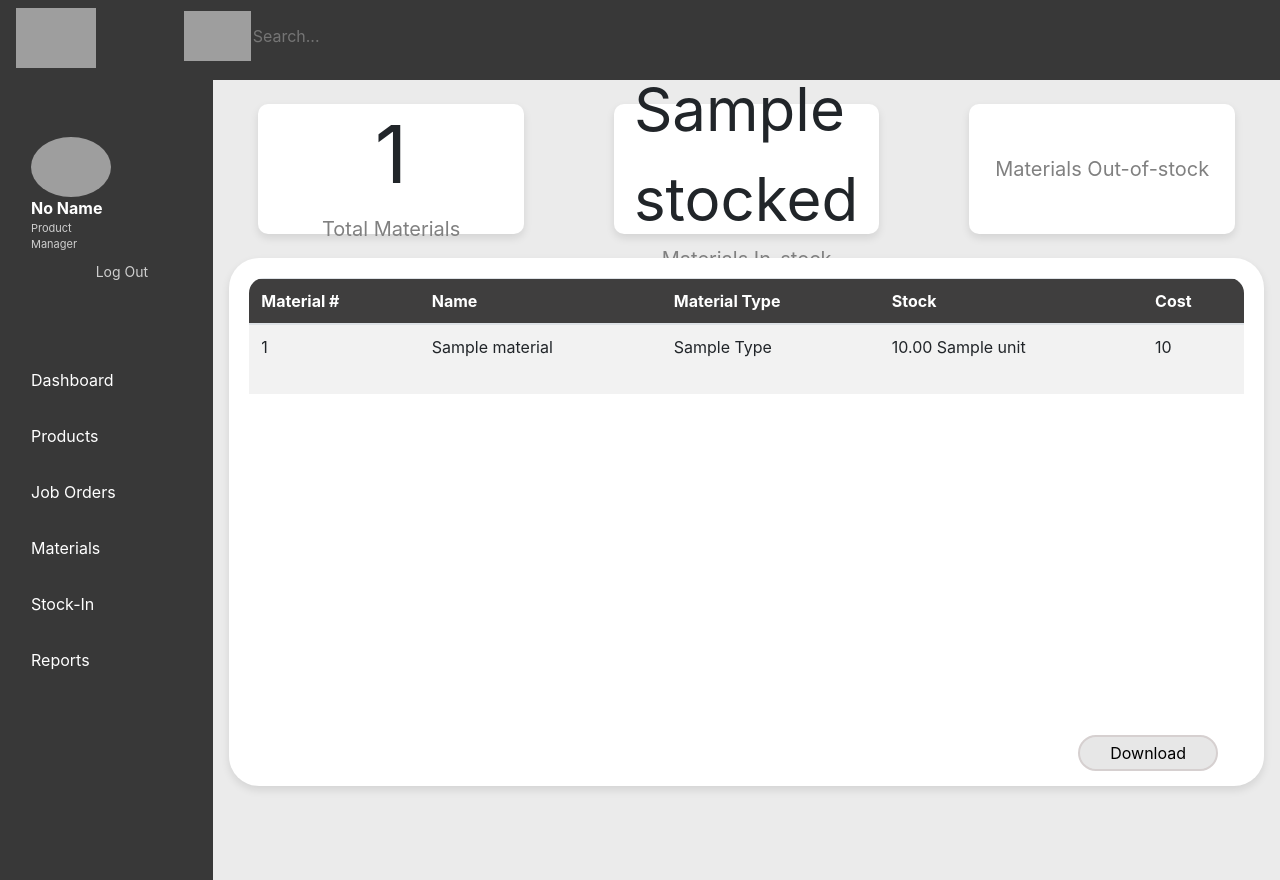
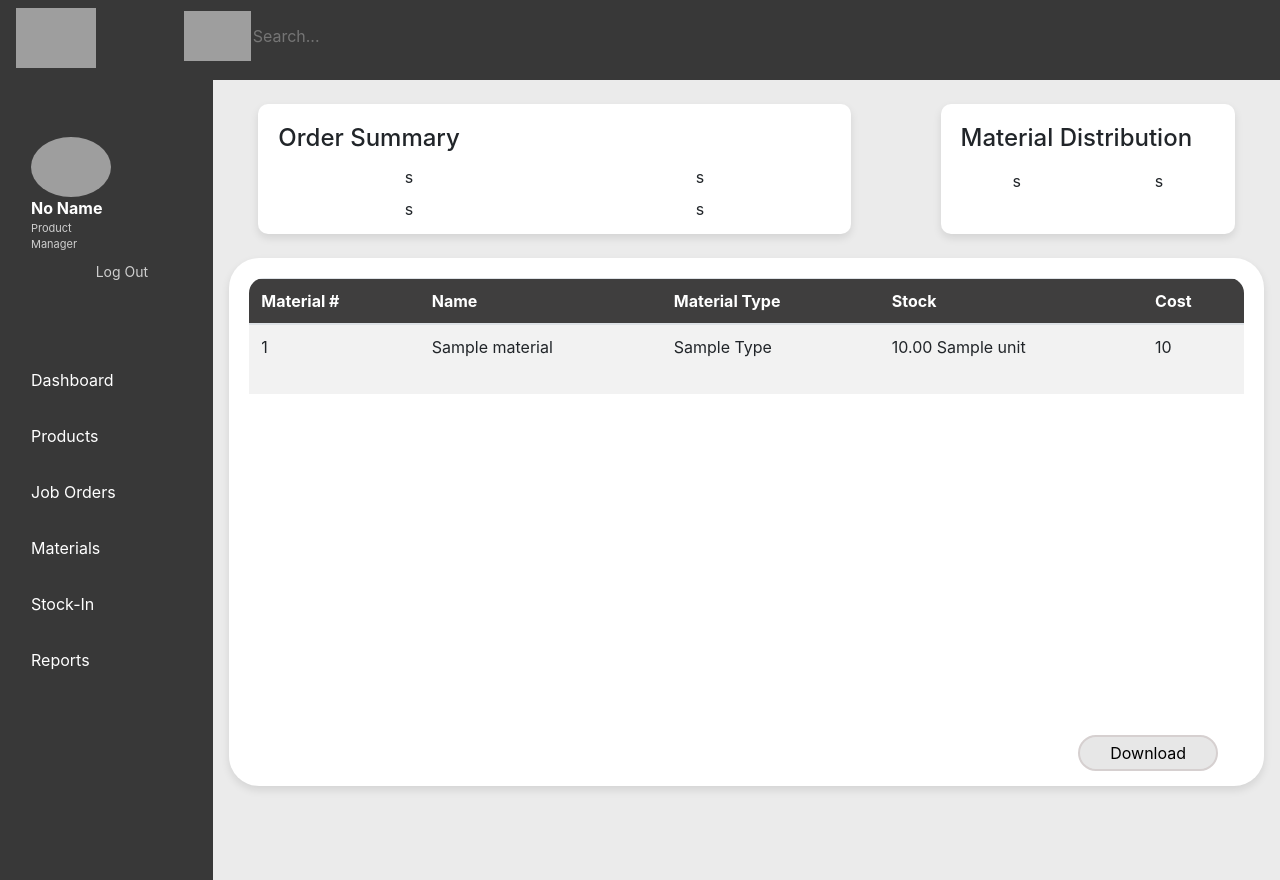
Before and after one commit to firefirefire17/BAD-Project, a Django app: template CLEAR/templates/CLEAR/production_report.html in a window 1280 px wide. Run offline with Django 5.2, Linux system fonts and the light colour scheme; the template is opened without the code that fills it: most values are stand-ins (such as "Sample title", 1, 10 or a date in 2020); some libraries are stand-ins or nearby versions; grey boxes are pictures that could not be loaded.

Commit message:
production rep progress

```diff
--- a/CLEAR/templates/CLEAR/production_report.html
+++ b/CLEAR/templates/CLEAR/production_report.html
@@ -11,45 +11,49 @@
 
 {% block content %}
 <div class="row pb-2 pt-4">
-    <div class="col" style="margin: 0px 30px 0px 30px">
-        <div class="card" style="height:130px; border-radius: 10px; display: flex; flex-direction: column; justify-content: center;">
-            <div class="card-body d-flex flex-column align-items-center justify-content-center" style="height:150px;">
-                <div class="m-0">
-                    <p class="m-0" style="font-size: 80px;"> {{material_count}} </p>
+    <div class="col-7" style="margin: 0px 30px 0px 30px">
+        <div class="card" style="height:130px; border-radius: 10px;">
+            <div class="card-body" style="height:130px;">
+                <div class="card-title">
+                    <h4>Order Summary</h4>
                 </div>
-                <div class="m-0">
-                    <p class="m-0" style="font-size: 20px; color: gray;">Total Materials</p>
+                <div class="card-text">
+                    <div class="row">
+                        <div class="col d-flex justify-content-center">
+                            s
+                        </div>
+                        <div class="col d-flex justify-content-center">
+                            s
+                        </div>
+                    </div>
+                    <div class="row mt-2">
+                        <div class="col d-flex justify-content-center">
+                            s
+                        </div>
+                        <div class="col d-flex justify-content-center">
+                            s
+                        </div>
+                    </div>
                 </div>
             </div>
         </div>
     </div>
 
     <div class="col" style="margin: 0px 30px 0px 30px">
-        <div class="card" style="height:130px; border-radius: 10px; display: flex; flex-direction: column; justify-content: center;">
-            <div class="card-body d-flex flex-column align-items-center justify-content-center" style="height:150px;">
-                <div class="m-0">
-                    <p class="m-0" style="font-size: 60px;"> {{stocked}} </p>
+        <div class="card" style="height:130px; border-radius: 10px;">
+            <div class="card-body" style="height:130px;">
+                <div class="card-title">
+                    <h4>Material Distribution</h4>
                 </div>
-                <div class="m-0">
-                    <p class="m-0" style="font-size: 20px; color: gray;">Materials In-stock</p>
-                </div>
-            </div>
-        </div>
-    </div>
-
-    <div class="col" style="margin: 0px 30px 0px 30px">
-        <div class="card" style="height:130px; border-radius: 10px; display: flex; flex-direction: column; justify-content: center;">
-            <div class="card-body d-flex flex-column align-items-center justify-content-center" style="height:150px;">
-                <div class="m-0">
-                    {% if unstocked == 0 %}
-                        <p class="m-0" style="font-size: 60px; color: gray;"> {{unstocked}} </p>
-                    {% endif %}
-                    {% if unstocked > 0 %}
-                        <p class="m-0" style="font-size: 60px; color: rgb(115, 15, 15);"> {{unstocked}} </p>
-                    {% endif %}
-                </div>
-                <div class="m-0">
-                    <p class="m-0" style="font-size: 20px; color: gray;">Materials Out-of-stock</p>
+                <div class="card-text">
+                    <div class="row mt-3">
+                        <div class="col d-flex justify-content-center">
+                            s
+                        </div>
+                        <div class="col d-flex justify-content-center">
+                            s
+                        </div>
+                    </div>
                 </div>
             </div>
         </div>
```
Also changed, not shown: CLEAR/views.py (+58 -0 lines).
